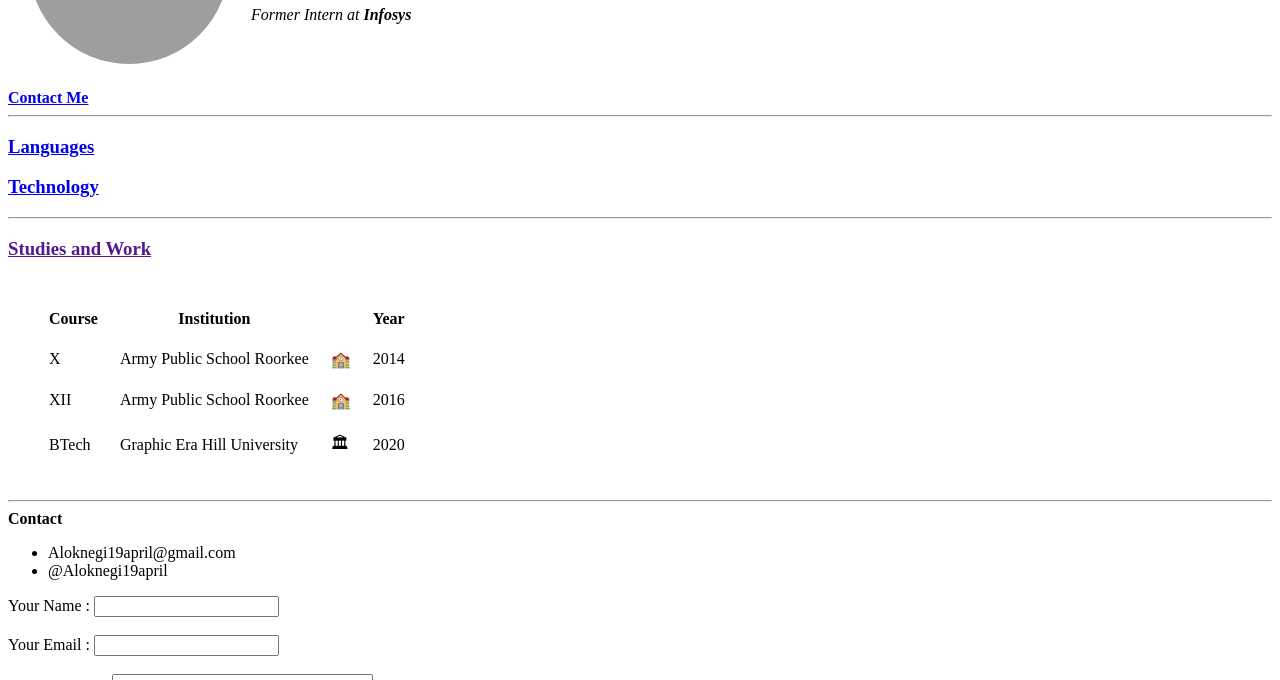
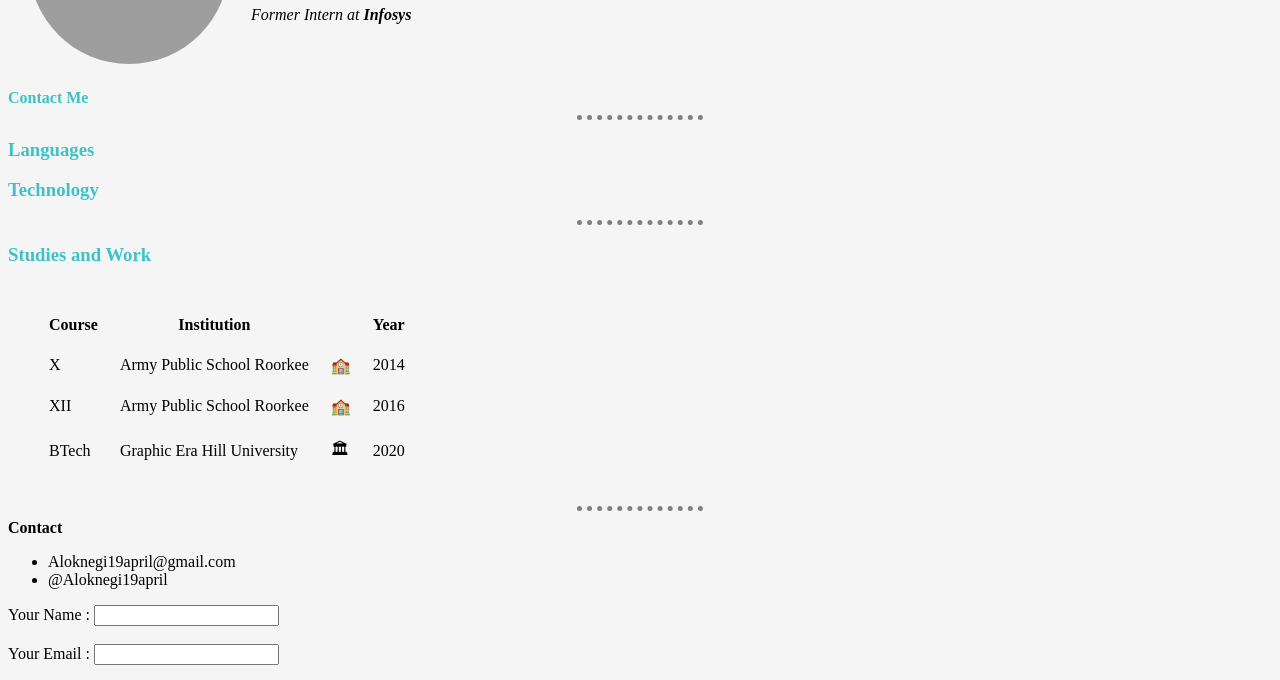
Before and after one commit to Aloknegi19april/Alok, a plain HTML site: page index.html in a window 1280 px wide. Shown: the part 165-845 px from the top of the page. Drawn offline with Linux system fonts and the light colour scheme; grey boxes are pictures that could not be loaded.

Commit message:
Add files via upload

```diff
--- a/CSS/index_styles.css
+++ b/CSS/index_styles.css
@@ -1,3 +1,28 @@
+body
+{
+  background-color : #f5f5f5;
+}
+
+h1
+{
+  color: #364F6B;
+}
+
+h3, a
+{
+  text-decoration: none;
+  color: #3FC1C9;
+
+}
+
+hr
+{
+  border-style: none;
+  border-color: grey;
+  border-width: 5px;
+  border-top-style: dotted;
+  width: 10%;
+}
 .profile_avatar
 {
     height: 200px;
```
